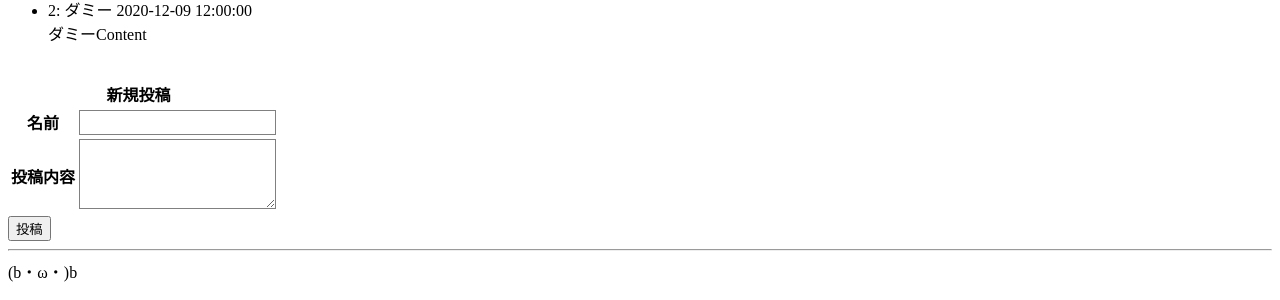
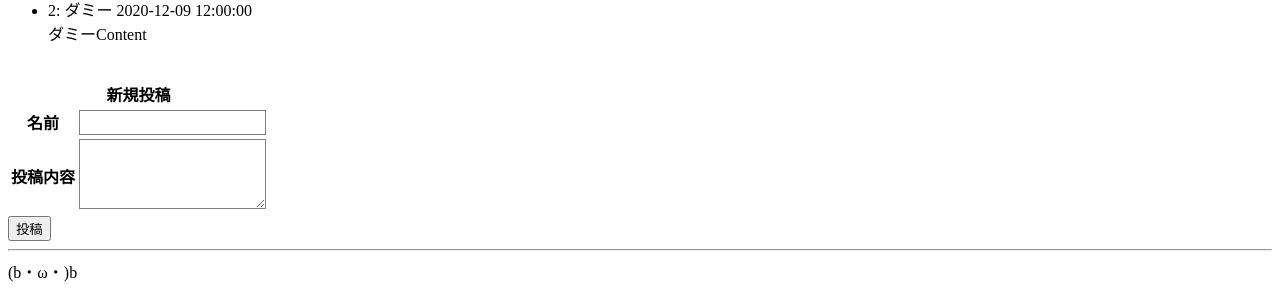
Before and after one commit to seeds-std/intern-mynavi-handson, a PHP site: page / in a window 1280 px wide. Shown: the part 152-452 px from the top of the page. Run offline with PHP 8.4, Linux system fonts and the light colour scheme.

Commit message:
アップデート (2023/09/27)
* CSSのWarning対応
* README.mdの構造を修正

```diff
--- a/editing.php
+++ b/editing.php
@@ -55,6 +55,7 @@ $token = strval(time());
         }
         textarea, input[type=text] {
             border: solid 1px gray;
+            box-sizing: border-box;
             padding: 4px;
             width: 100%;
         }
--- a/index.php
+++ b/index.php
@@ -41,6 +41,7 @@
         }
         textarea, input[type=text] {
             border: solid 1px gray;
+            box-sizing: border-box;
             padding: 4px;
             width: 100%;
         }
```
Also changed, not shown: README.md.
